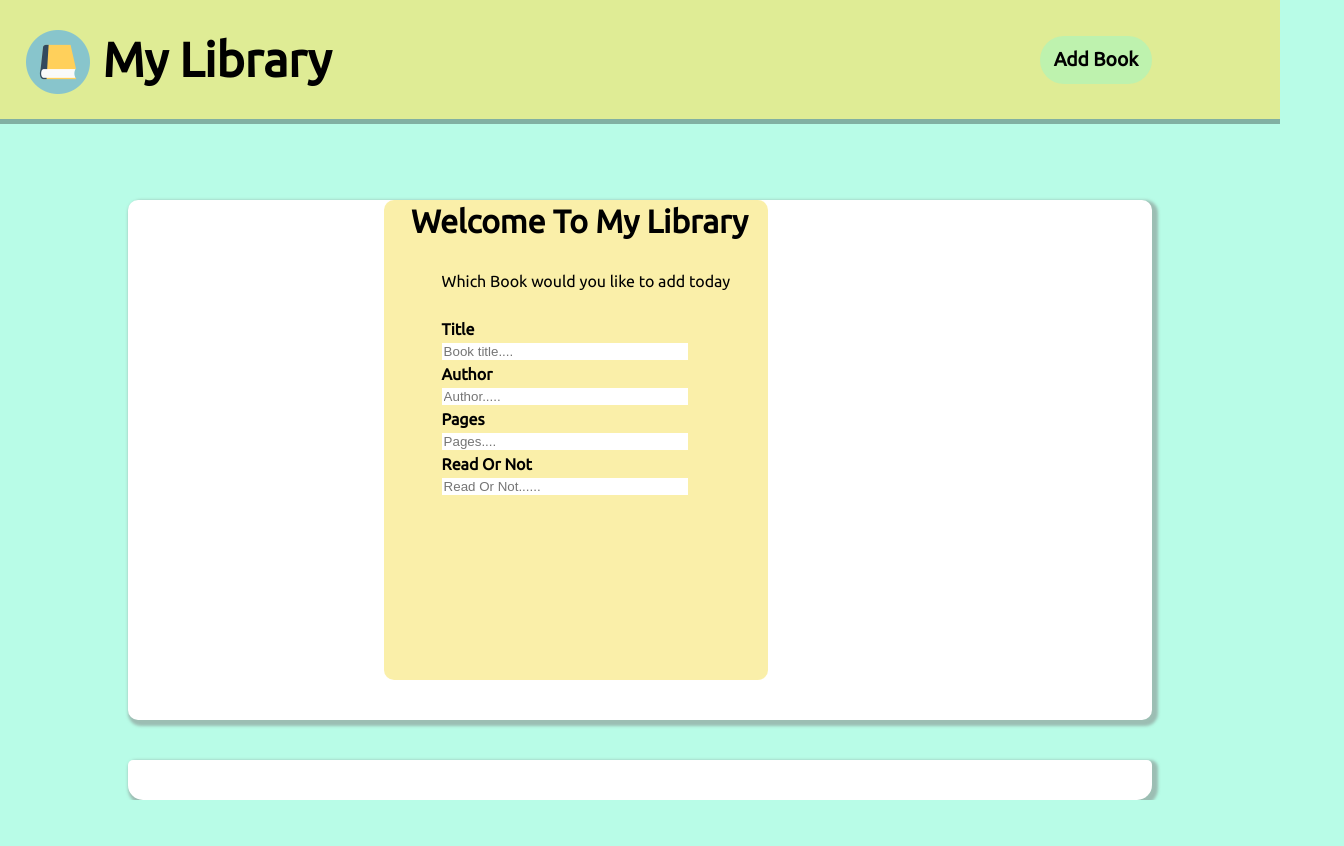
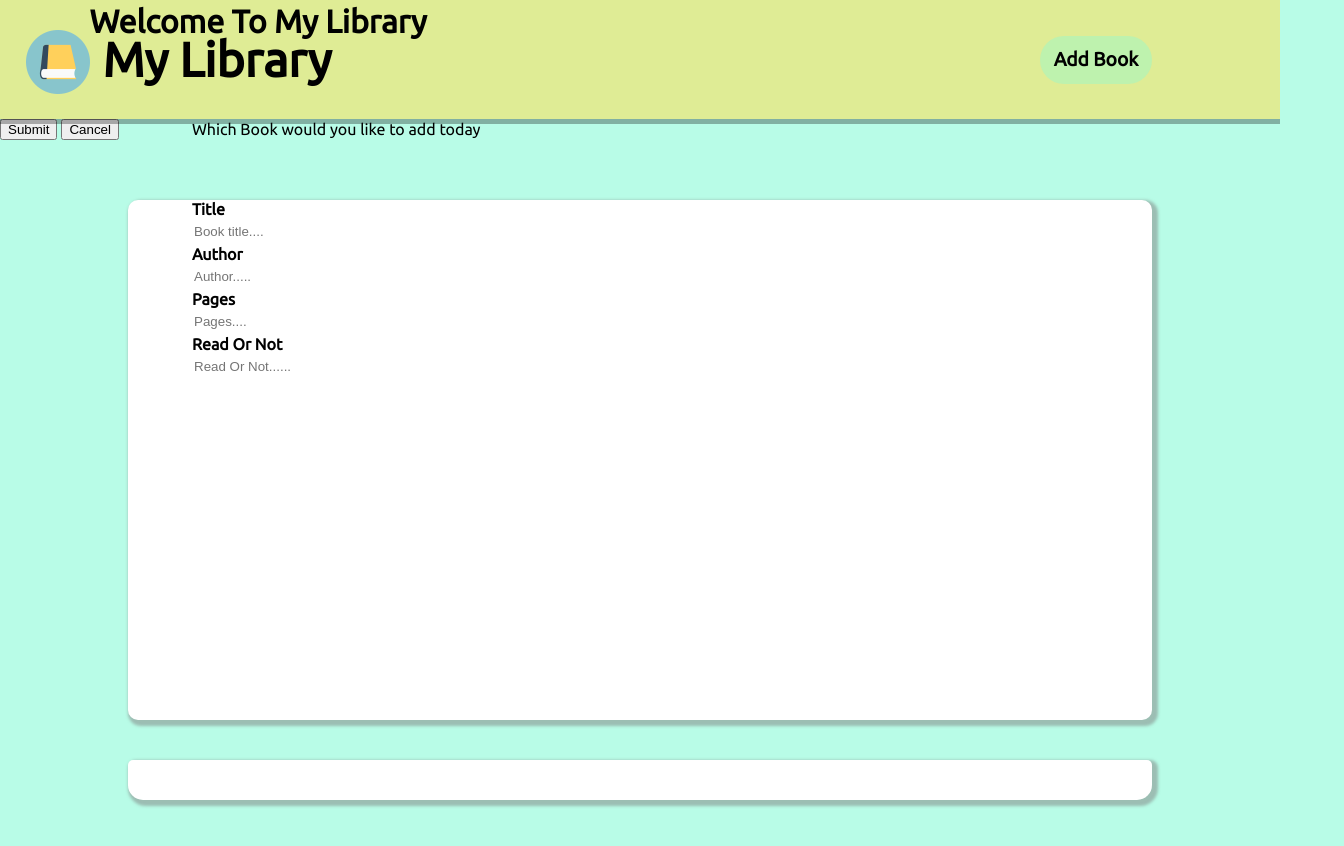
Before and after one commit to rohitjames77/Odin-library, a plain HTML site: page index.html in a window 1280 px wide. Shown: the whole page, 1344 px wide, since content can reach past the window. Before the commit the page ends 800 px from the top, so only its background shows below. Drawn offline with Linux system fonts and the light colour scheme.

Commit message:
Correct input class-name

```diff
--- a/index.html
+++ b/index.html
@@ -17,19 +17,23 @@
  <button class="button" type="button">Add Book</button>
 </header>
 <div class="Container__Book"></div>
-<div class="modal">
+<div class="container">
     <h1 class="greeting">Welcome To My Library</h1>
     <span class="greet-question">Which Book would you like to add today</span>
     <form action="" method="post" class="book-form">
         <label for="book-input" class="book-name"><b>Title</b></label>
-        <input type="text" class="book-input" placeholder="Book title....">
+        <input type="text" class="input-title" placeholder="Book title....">
         <label for="author" class="author"><b>Author</b></label>
-        <input type="text" class="author" placeholder="Author.....">
+        <input type="text" class="input-author" placeholder="Author.....">
         <label for="pages" class="pages"><b>Pages</b></label>
-        <input type="text" class="pages" placeholder="Pages....">
+        <input type="text" class="input-pages" placeholder="Pages....">
         <label for="read" class="read"><b>Read Or Not</b>   </label>
-         <input type="text" class="read" placeholder="Read Or Not......">
+         <input type="text" class="input-read" placeholder="Read Or Not......">
     </form>
+<button type="submit" class="submit">Submit</button>
+<button type="submit" class="cancel">Cancel</button>
+
+
 </div>
 <footer class="foot"></footer>
 
```
